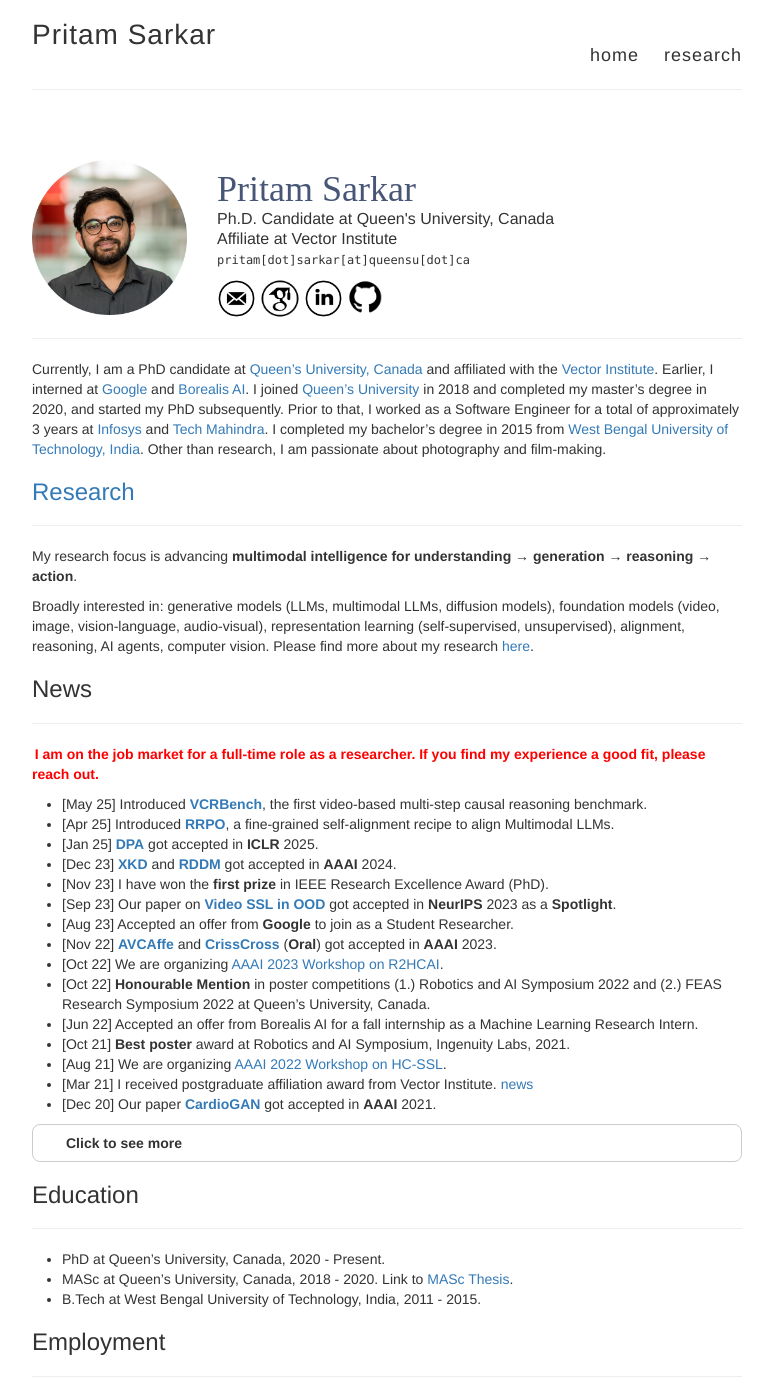
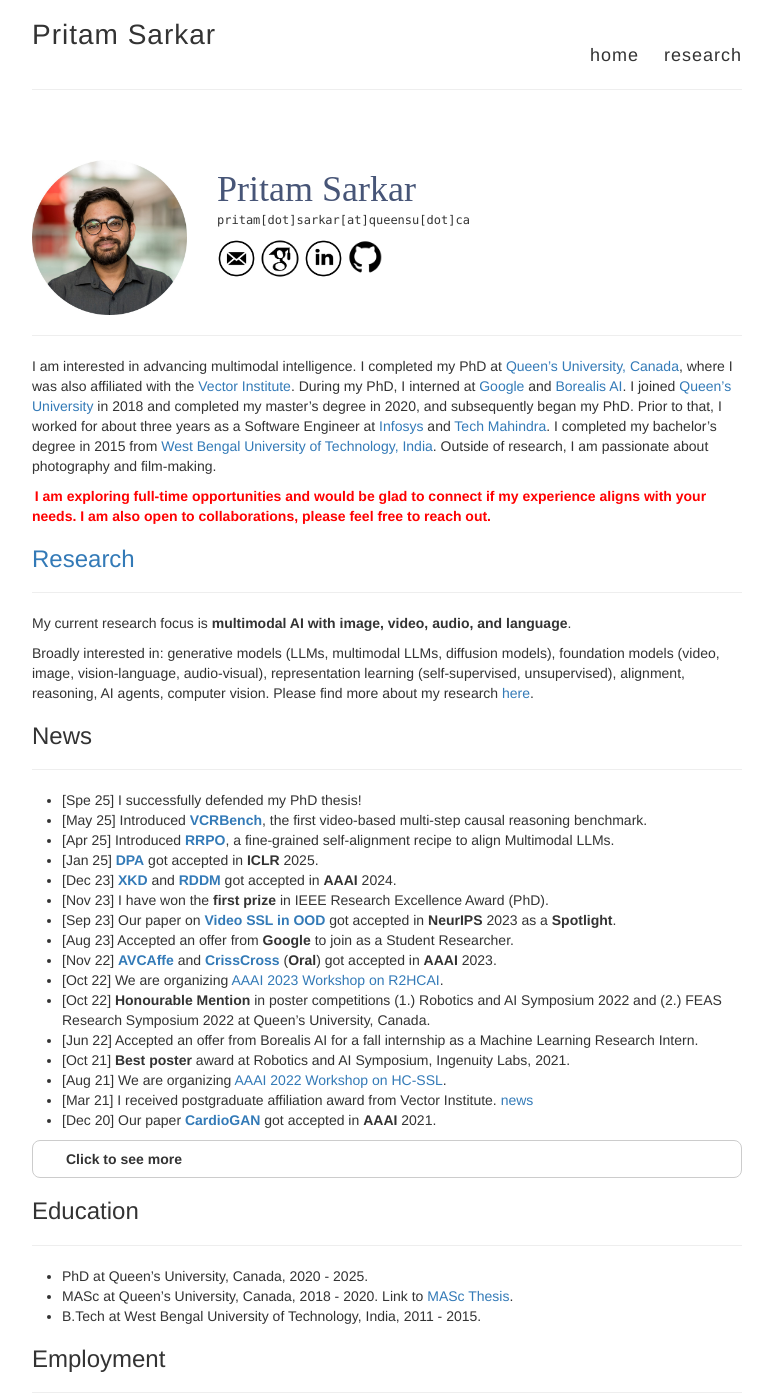
Before and after one commit to pritamqu/pritamqu.github.io, a Jekyll site: the page built from index.md, in a window 1280 px wide and 1400 px high. Shown: the whole window, without its empty margins (253-1026 px from the left). Built offline with Jekyll 4.4.1, drawn with Linux system fonts in a browser that asks for light colours; some of the changed text lies outside the part shown.

Commit message:
phinally done

```diff
--- a/index.md
+++ b/index.md
@@ -15,10 +15,10 @@
             <span style="color: rgb(71, 85, 119); font-family: 'Caveat'; font-size: 36px;">
                 Pritam Sarkar
             </span><br>
-            <span style="font-size: 16px;">
+            <!-- <span style="font-size: 16px;">
                 Ph.D. Candidate at Queen&apos;s University, Canada<br>
                 Affiliate at Vector Institute
-            </span><br>
+            </span><br> -->
             <span style='font-family: "Lucida Console", Monaco, monospace; font-size: 12px;'>
                 pritam[dot]sarkar[at]queensu[dot]ca
             </span>
@@ -41,29 +41,28 @@
 
 <a name="/news"></a>
 
-Currently, I am a PhD candidate at [Queen’s University, Canada](https://queensu.ca/) and affiliated with the [Vector Institute](https://vectorinstitute.ai/).
-Earlier, I interned at [Google](https://research.google/) and [Borealis AI](https://www.borealisai.com/). I joined [Queen's University](https://queensu.ca/) in 2018 and completed my master's degree in 2020, and started my PhD subsequently. Prior to that, I worked as a Software Engineer for a total of approximately 3 years at [Infosys](https://www.infosys.com/) and [Tech Mahindra](https://www.techmahindra.com/). I completed my bachelor's degree in 2015 from [West Bengal University of Technology, India](/). Other than research, I am passionate about photography and film-making.
+I am interested in advancing multimodal intelligence.
+I completed my PhD at [Queen’s University, Canada](https://queensu.ca/), where I was also affiliated with the [Vector Institute](https://vectorinstitute.ai/).
+During my PhD, I interned at [Google](https://research.google/) and [Borealis AI](https://www.borealisai.com/). I joined [Queen's University](https://queensu.ca/) in 2018 and completed my master's degree in 2020, and subsequently began my PhD. Prior to that, I worked for about three years as a Software Engineer at [Infosys](https://www.infosys.com/) and [Tech Mahindra](https://www.techmahindra.com/). I completed my bachelor's degree in 2015 from [West Bengal University of Technology, India](/). Outside of research, I am passionate about photography and film-making.
 
-
+<p><strong><mark class="red">
+<!-- I am on the job market for a full-time role as a researcher.  -->
+I am exploring full-time opportunities and would be glad to connect if my experience aligns with your needs. I am also open to collaborations, please feel free to reach out.
+<!-- Here is my <a href="resume.pdf" target="_blank">resume</a>. -->
+</mark></strong></p>
 
 ### [Research](./research.md)
 <hr>
 
-My research focus is advancing **multimodal intelligence for understanding → generation → reasoning → action**.
+My current research focus is **multimodal AI with image, video, audio, and language**.
 
-Broadly interested in: generative models (LLMs, multimodal LLMs, diffusion models), foundation models (video,
-image, vision-language, audio-visual), representation learning (self-supervised, unsupervised), alignment, reasoning,
-AI agents, computer vision.
+Broadly interested in: generative models (LLMs, multimodal LLMs, diffusion models), foundation models (video, image, vision-language, audio-visual), representation learning (self-supervised, unsupervised), alignment, reasoning, AI agents, computer vision.
 Please find more about my research [here](./research.md).
 
 ### News
-
 <hr>
 
-<p><strong><mark class="red">I am on the job market for a full-time role as a researcher. If you find my experience a good fit, please reach out.
-<!-- Here is my <a href="resume.pdf" target="_blank">resume</a>. -->
-</mark></strong></p>
-
+- [Spe 25] I successfully defended my PhD thesis!
 - [May 25] Introduced **[VCRBench](https://arxiv.org/abs/2505.08455)**, the first video-based multi-step causal reasoning benchmark.
 - [Apr 25] Introduced **[RRPO](https://arxiv.org/abs/2504.12083)**, a fine-grained self-alignment recipe to align Multimodal LLMs.
 - [Jan 25] **[DPA](https://arxiv.org/abs/2405.18654)** got accepted in **ICLR** 2025.
@@ -105,7 +104,7 @@
 ### Education
 <hr>
 
-- PhD at Queen's University, Canada, 2020 - Present.
+- PhD at Queen's University, Canada, 2020 - 2025.
 - MASc at Queen's University, Canada, 2018 - 2020. Link to [MASc Thesis](https://qspace.library.queensu.ca/handle/1974/27746).
 - B.Tech at West Bengal University of Technology, India, 2011 - 2015.
 
@@ -114,12 +113,12 @@
 ### Employment
 <hr>
 
-- Research Assistant at Queen's University, Kingston, Canada, 2018 - Present.
+- Research Assistant at Queen's University, Kingston, Canada, 2018 - 2025.
+- Teaching Assistant/Guest Lecturer at Queen's University, Kingston, Canada, 2018 - 2025.
 - Student Researcher at Google, Sunnyvale, USA, Fall 2023.
 - Machine Learning Research Intern at Borealis AI, Toronto, Canada, Fall 2022.
 - Sr. System Engineer at Infosys Ltd., Bangalore, India, 2017 - 2018.
 - Software Engineer at Tech Mahindra Ltd., Hyderabad, India, 2015 - 2017.
-- Teaching Assistant/Guest Lecturer at Queen's University, Kingston, Canada, 2018 - Present.
 
 <a name="/mentorship"></a>
 
```
Also changed, not shown: research.md (+0 -1 lines).
